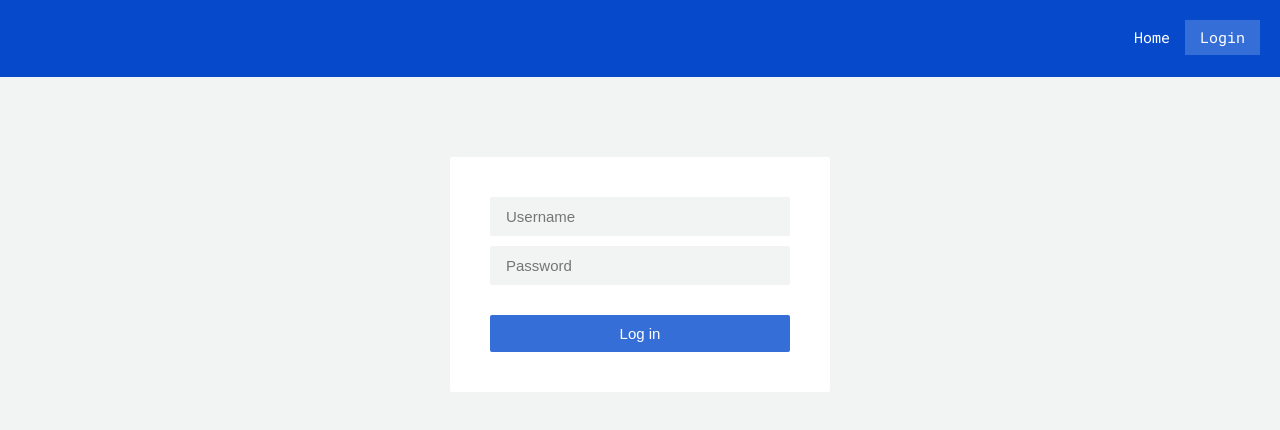
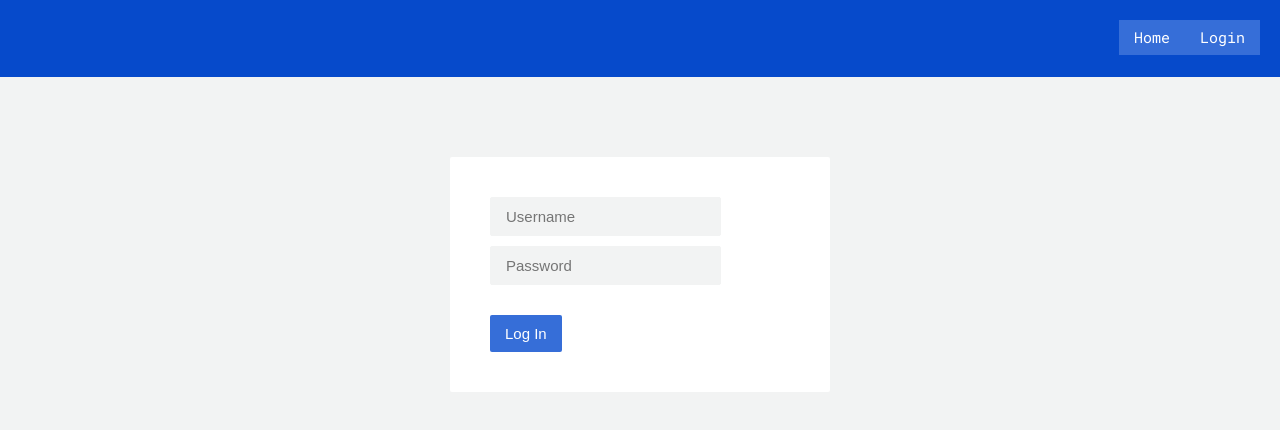
Before and after one commit to vebradev/bookr, a React (Create React App) app: page /login in a window 1280 px wide. Shown: the top 430 px of the page. Built offline with nearby package versions, Linux system fonts and the light colour scheme.

Commit message:
Fix redirect issue on login.

```diff
--- a/package.json
+++ b/package.json
@@ -6,6 +6,7 @@
     "axios": "^0.19.0",
     "react": "^16.8.6",
     "react-dom": "^16.8.6",
+    "react-loader-spinner": "^2.3.0",
     "react-redux": "^7.1.0",
     "react-router": "^5.0.1",
     "react-router-dom": "^5.0.1",
--- a/src/App.js
+++ b/src/App.js
@@ -1,21 +1,27 @@
 import React from "react";
-import { Route } from "react-router-dom";
+import { BrowserRouter as Router, Route, Link } from "react-router-dom";
+
 import PrivateRoute from "./auth/PrivateRoute";
 import Nav from "./components/Nav";
 import Login from "./components/Login/Login";
 import Home from "./components/Home";
 import BookPage from "./components/BookPage";
+
 import "./App.css";
 
-function App() {
+class App extends React.Component {
+  render() {
     return (
+      <Router>
         <div>
           <Nav />
           <Route path="/login" component={Login} />
-      <PrivateRoute exact path="/home" component={Home} />
-      <Route path="/book/:id" component={BookPage} />
+          <PrivateRoute exact path="/" component={Home} />
+          <PrivateRoute path="/book/:id" component={BookPage} />
         </div>
+      </Router>
     );
+  }
 }
 
 export default App;
--- a/src/components/BookPage.js
+++ b/src/components/BookPage.js
@@ -19,6 +19,10 @@ const StyledInfo = styled.div`
   font-size: 1.5em;
   letter-spacing: -1px;
   word-spacing: -2px;
+
+  span {
+      display: block;
+  }
 `;
 
 class BookPage extends React.Component {
@@ -39,11 +43,11 @@ class BookPage extends React.Component {
         </div>
         <StyledInfo>
           <ul>
-            <li>Title: {title}</li>
-            <li>Year: {year}</li>
-            <li>Description: {description}</li>
-            <li>Rating: {average}</li>
-            <li>Publisher: {publisher}</li>
+            <li>Title <span>{title}</span></li>
+            <li>{year}</li>
+            <li>Description <span>{description}</span></li>
+            <li>Rating <span>{average}</span></li>
+            <li>Publisher <span>{publisher}</span></li>
           </ul>
         </StyledInfo>
       </StyledDiv>
--- a/src/components/Login/Login.js
+++ b/src/components/Login/Login.js
@@ -1,7 +1,57 @@
 import React from "react";
 import { connect } from "react-redux";
+import Loader from "react-loader-spinner";
+import styled from "styled-components";
+
 import { login } from "../../state/actionCreators";
-import styled from "styled-components";
+
+class Login extends React.Component {
+  componentDidMount() {
+    if (localStorage.getItem("token")) {
+      console.log("yra");
+    }
+  }
+
+  username = React.createRef();
+  password = React.createRef();
+
+  login = (e) => {
+    e.preventDefault();
+    const username = this.username.current.value;
+    const password = this.password.current.value;
+    this.props.login(username, password)
+      .then(res => {
+        // Put more effort here to figure out why RES is not defined here.
+        this.props.history.push('/');
+      })
+  };
+
+  render() {
+    return (
+      <StyledDiv>
+        <form onSubmit={this.login}>
+        <input placeholder="Username" type="text" ref={this.username} />
+        <input placeholder="Password" type="password" ref={this.password} />
+        <button>
+          {this.props.loggingIn ? (
+            <Loader type="ThreeDots" color="#fff" height="12" width="26" />
+          ) : (
+            "Log In"
+          )}
+        </button>
+        {/* <button onClick={() => localStorage.clear()}>Log out</button> */}
+        </form>
+      </StyledDiv>
+    );
+  }
+}
+
+const mapStateToProps = state => ({
+  loggingIn: state.mainReducer.loggingIn,
+  error: state.mainReducer.error,
+})
+
+export default connect(mapStateToProps,{ login })(Login);
 
 const StyledDiv = styled.div`
   display: flex;
@@ -46,30 +96,3 @@ const StyledDiv = styled.div`
     }
   }
 `;
-
-export class Login extends React.Component {
-  username = React.createRef();
-  password = React.createRef();
-
-  onLogin = () => {
-    const username = this.username.current.value;
-    const password = this.password.current.value;
-    this.props.login(username, password);
-  };
-
-  render() {
-    return (
-      <StyledDiv>
-        <input placeholder="Username" type="text" ref={this.username} />
-        <input placeholder="Password" type="text" ref={this.password} />
-        <button onClick={this.onLogin}>Log in</button>
-        {/* <button onClick={() => localStorage.clear()}>Log out</button> */}
-      </StyledDiv>
-    );
-  }
-}
-
-export default connect(
-  state => state,
-  { login }
-)(Login);
--- a/src/components/Nav.js
+++ b/src/components/Nav.js
@@ -34,7 +34,7 @@ class Nav extends React.Component {
   render() {
     return (
       <StyledNav>
-        <NavLink to={"/home"} activeClassName="active">
+        <NavLink to={"/"} activeClassName="active">
           Home
         </NavLink>
 
--- a/src/index.js
+++ b/src/index.js
@@ -1,18 +1,21 @@
 import React from "react";
 import ReactDOM from "react-dom";
-import { BrowserRouter as Router} from "react-router-dom";
-import thunk from "redux-thunk";
 import { combineReducers, createStore, applyMiddleware, compose } from "redux";
 import { Provider } from "react-redux";
+import thunk from "redux-thunk";
+
+import * as reducers from "./state/reducers";
+import App from "./App";
 import "./index.css";
-import App from "./App";
 
+// import { BrowserRouter as Router, Redirect } from "react-router-dom";
 import { LOGIN_SUCCESS } from "./state/actionTypes";
-import * as reducers from "./state/reducers";
 
 const middlewareToSaveToken = store => next => action => {
   if (action.type === LOGIN_SUCCESS) {
-    localStorage.setItem("token", action.payload);
+    // console.log("set token-2");
+    // localStorage.setItem("token-2", action.payload);
+    // console.log(localStorage.getItem("token-2"));
   }
   next(action);
 };
@@ -26,10 +29,8 @@ const store = createStore(
 );
 
 ReactDOM.render(
-  <Router>
     <Provider store={store}>
       <App />
-    </Provider>
-  </Router>,
+    </Provider>,
   document.getElementById("root")
 );
--- a/src/state/actionCreators.js
+++ b/src/state/actionCreators.js
@@ -4,12 +4,15 @@ import * as types from "./actionTypes";
 
 export const login = (username, password) => dispatch => {
   dispatch({ type: types.LOGIN_TRY });
-  axios
+  return axios
     .post("https://lambda-bookr.herokuapp.com/api/auth/login", {
       username,
       password
     })
     .then(res => {
+      console.log("set token");
+      localStorage.setItem("token", res.data.token);
+      console.log(localStorage.getItem("token"));
       dispatch({ type: types.LOGIN_SUCCESS, payload: res.data.token });
     })
     .catch(err => {
--- a/src/state/reducers.js
+++ b/src/state/reducers.js
@@ -1,6 +1,7 @@
 import * as types from "./actionTypes";
 
 const initialState = {
+  loggingIn: false,
   books: [],
   isKnown: false,
   error: "",
@@ -12,19 +13,21 @@ export const mainReducer = (state = initialState, action) => {
     case types.LOGIN_TRY:
       return {
         ...state,
-        isKnown: false
+        error: '',
+        loggingIn: true
       };
 
     case types.LOGIN_SUCCESS:
       return {
         ...state,
-        isKnown: true
+        loggingIn: false,
+        error: '',
       };
 
     case types.LOGIN_FAIL:
       return {
         ...state,
-        isKnown: false
+        loggingIn: false
       };
 
     case types.GET_BOOKS_TRY:
```
Also changed, not shown: 1 other file (tests, documents, lock files or other folders). Lines whose indentation alone changed are shown as unchanged.
